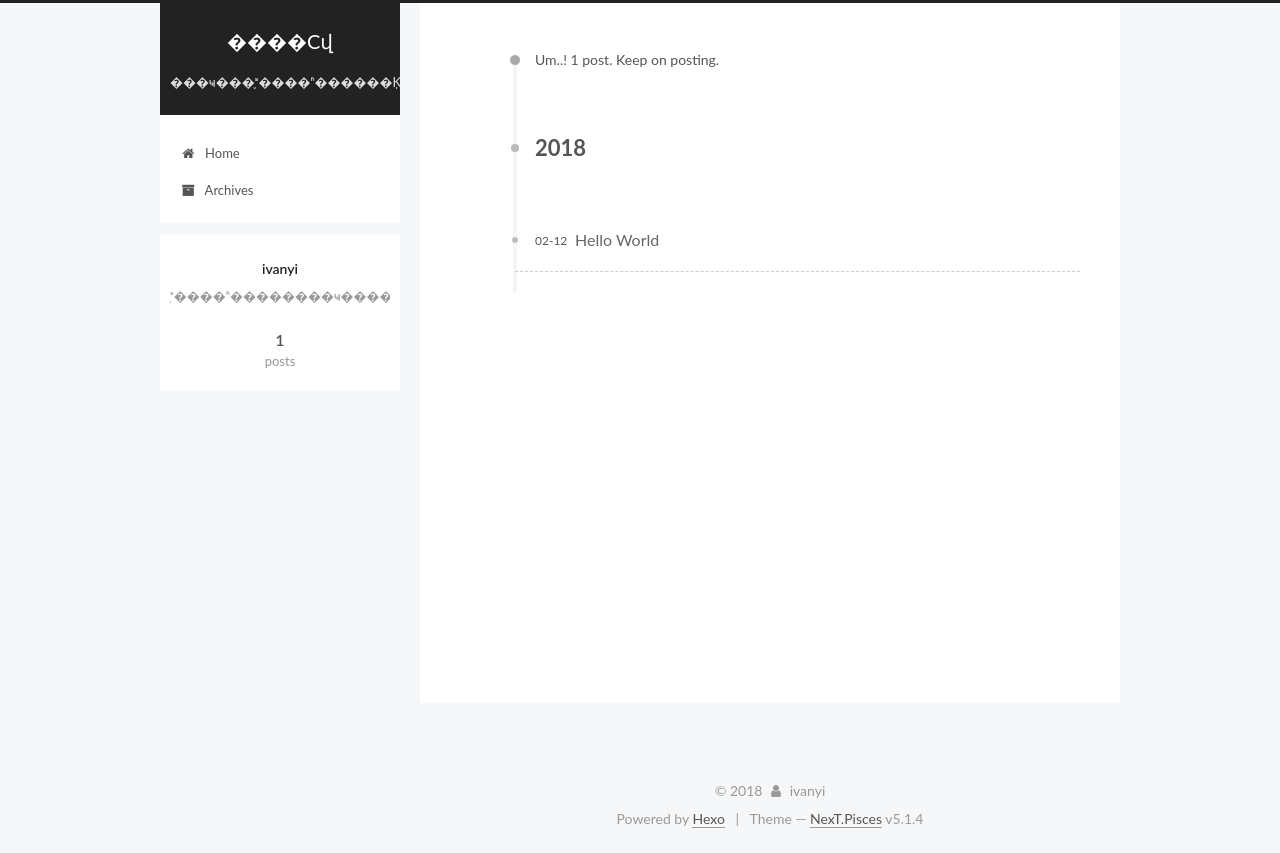
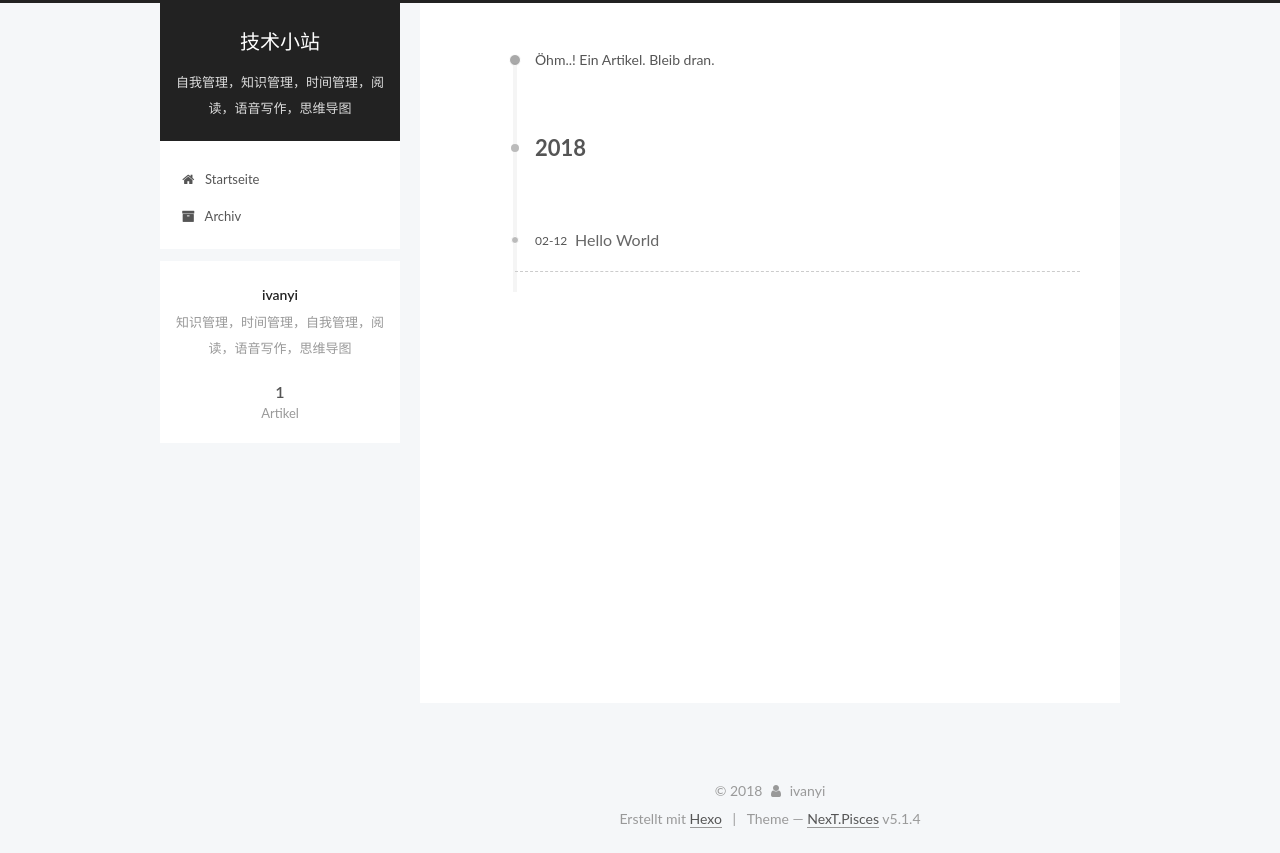
Before and after one commit to coldwateryi/coldwateryi.github.io, a plain HTML site: page archives/2018/02/index.html in a window 1280 px wide. Drawn offline with Linux system fonts and the light colour scheme.

Commit message:
Site updated: 2018-02-12 14:23:55

```diff
--- a/archives/2018/02/index.html
+++ b/archives/2018/02/index.html
@@ -79,16 +79,16 @@
 
 
 
-<meta name="description" content="֪ʶ����ʱ��������ҹ����Ķ�������д����˼ά��ͼ">
+<meta name="description" content="知识管理，时间管理，自我管理，阅读，语音写作，思维导图">
 <meta property="og:type" content="website">
-<meta property="og:title" content="����Сվ">
+<meta property="og:title" content="技术小站">
 <meta property="og:url" content="http://yoursite.com/archives/2018/02/index.html">
-<meta property="og:site_name" content="����Сվ">
-<meta property="og:description" content="֪ʶ����ʱ��������ҹ����Ķ�������д����˼ά��ͼ">
+<meta property="og:site_name" content="技术小站">
+<meta property="og:description" content="知识管理，时间管理，自我管理，阅读，语音写作，思维导图">
 <meta property="og:locale" content="zh-CN">
 <meta name="twitter:card" content="summary">
-<meta name="twitter:title" content="����Сվ">
-<meta name="twitter:description" content="֪ʶ����ʱ��������ҹ����Ķ�������д����˼ά��ͼ">
+<meta name="twitter:title" content="技术小站">
+<meta name="twitter:description" content="知识管理，时间管理，自我管理，阅读，语音写作，思维导图">
 
 
 
@@ -124,7 +124,7 @@
 
 
 
-  <title>Archive | ����Сվ</title>
+  <title>Archiv | 技术小站</title>
 
 
 
@@ -154,12 +154,12 @@
     <div class="custom-logo-site-title">
       <a href="/"  class="brand" rel="start">
         <span class="logo-line-before"><i></i></span>
-        <span class="site-title">����Сվ</span>
+        <span class="site-title">技术小站</span>
         <span class="logo-line-after"><i></i></span>
       </a>
     </div>
 
-        <p class="site-subtitle">���ҹ���֪ʶ����ʱ������Ķ�������д����˼ά��ͼ</p>
+        <p class="site-subtitle">自我管理，知识管理，时间管理，阅读，语音写作，思维导图</p>
 
   </div>
 
@@ -184,7 +184,7 @@
 
               <i class="menu-item-icon fa fa-fw fa-home"></i> <br />
 
-            Home
+            Startseite
           </a>
         </li>
 
@@ -194,7 +194,7 @@
 
               <i class="menu-item-icon fa fa-fw fa-archive"></i> <br />
 
-            Archives
+            Archiv
           </a>
         </li>
 
@@ -230,7 +230,7 @@
 
 
 
-        Um..! 1 post. Keep on posting.
+        Öhm..! Ein Artikel. Bleib dran.
       </span>
 
 
@@ -318,7 +318,7 @@
           <div class="site-author motion-element" itemprop="author" itemscope itemtype="http://schema.org/Person">
 
               <p class="site-author-name" itemprop="name">ivanyi</p>
-              <p class="site-description motion-element" itemprop="description">֪ʶ����ʱ��������ҹ����Ķ�������д����˼ά��ͼ</p>
+              <p class="site-description motion-element" itemprop="description">知识管理，时间管理，自我管理，阅读，语音写作，思维导图</p>
           </div>
 
           <nav class="site-state motion-element">
@@ -329,7 +329,7 @@
                 <a href="/archives/">
 
                   <span class="site-state-item-count">1</span>
-                  <span class="site-state-item-name">posts</span>
+                  <span class="site-state-item-name">Artikel</span>
                 </a>
               </div>
 
@@ -379,7 +379,7 @@
 </div>
 
 
-  <div class="powered-by">Powered by <a class="theme-link" target="_blank" href="https://hexo.io">Hexo</a></div>
+  <div class="powered-by">Erstellt mit  <a class="theme-link" target="_blank" href="https://hexo.io">Hexo</a></div>
 
 
 
--- a/css/main.css
+++ b/css/main.css
@@ -1823,7 +1823,7 @@ pre .javascript .function {
   width: 4px;
   height: 4px;
   border-radius: 50%;
-  background: #a8cd9c;
+  background: #25ffa4;
 }
 .links-of-blogroll {
   font-size: 13px;
```
Also changed, not shown: 2018/02/12/hello-world/index.html (+13 -13 lines), archives/2018/index.html (+15 -15 lines), archives/index.html (+15 -15 lines), index.html (+16 -16 lines).
